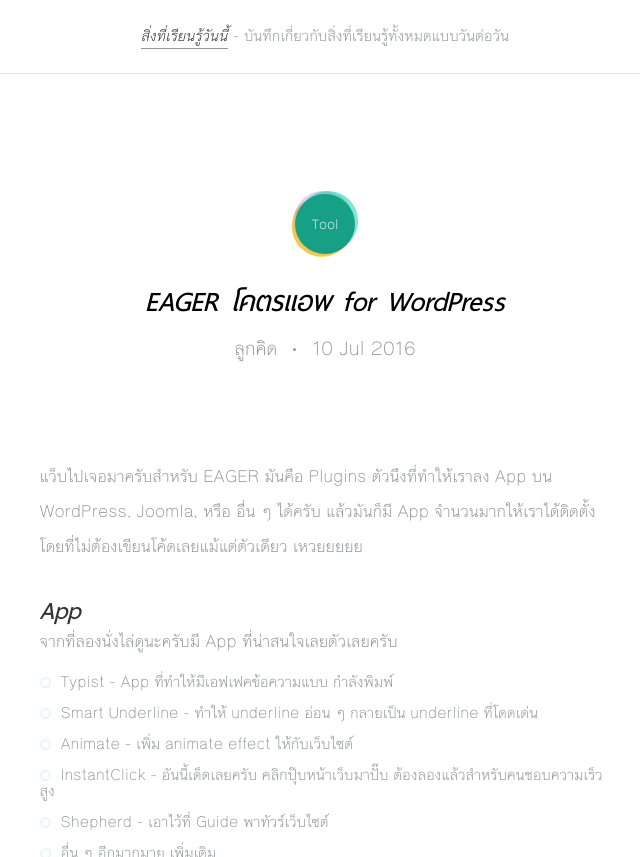
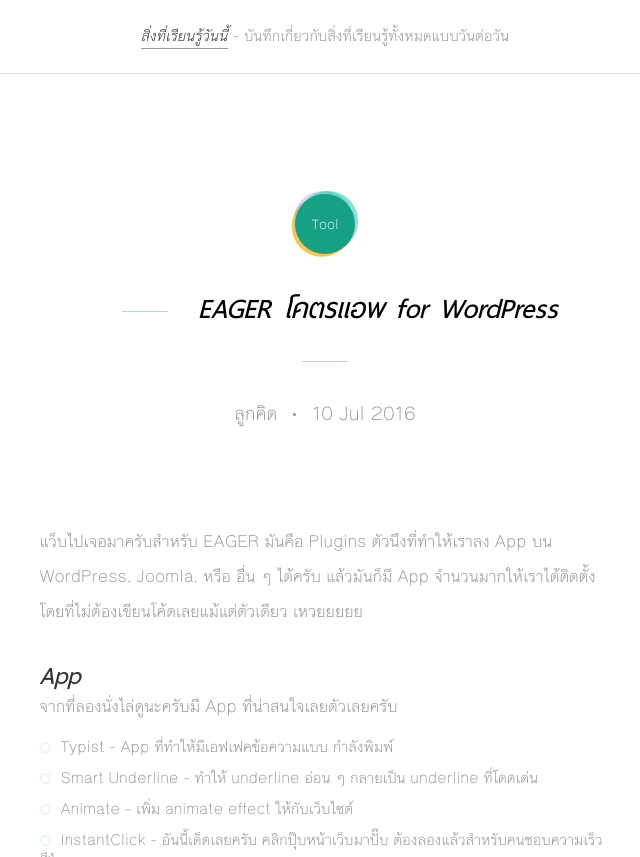
Before and after one commit to lukkiddd/lukkiddd, a Jekyll site: the page built from _posts/2016-07-06-eager-wordpress.markdown, in a window 1280 px wide. Shown: the top 857 px of the page, without its empty margins (315-955 px from the left). Built offline with Jekyll 4.4.1, drawn with Linux system fonts in a browser that asks for light colours; grey boxes are pictures that could not be loaded.

Commit message:
update in fb

```diff
--- a/_layouts/post.html
+++ b/_layouts/post.html
@@ -3,18 +3,18 @@
 ---
 
 <div class="content">
-  <div class="content-header">
+  <header class="content-header">
     <div class="content-category -circle -{{page.categories}}"></div>
-    <div class="title">{{ page.title }}</div>
+    <h1 class="title">{{ page.title }}</h1>
     <a href="{{site.url}}" class="subtitle">
       <div class="author">
         {{ site.author }}
       </div>
-      <div class="date">
+      <time dateTime="{{ site.time}}" class="date">
         {{ site.time | date_to_string }}
-      </div>
+      </time>
     </a>
-  </div>
+  </header>
   <div class="content-body">
     {{ content }}
     <div class="content-social">
```
